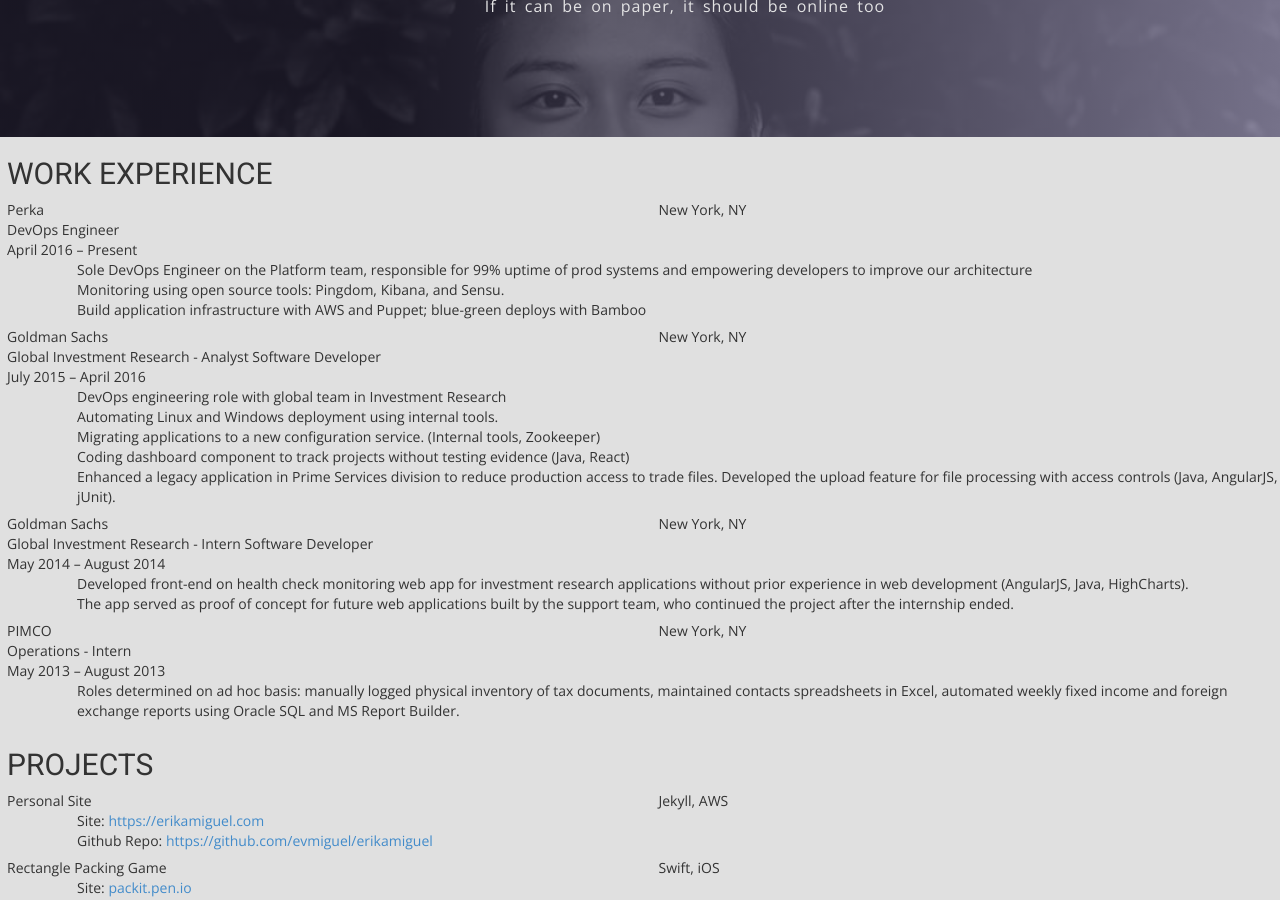
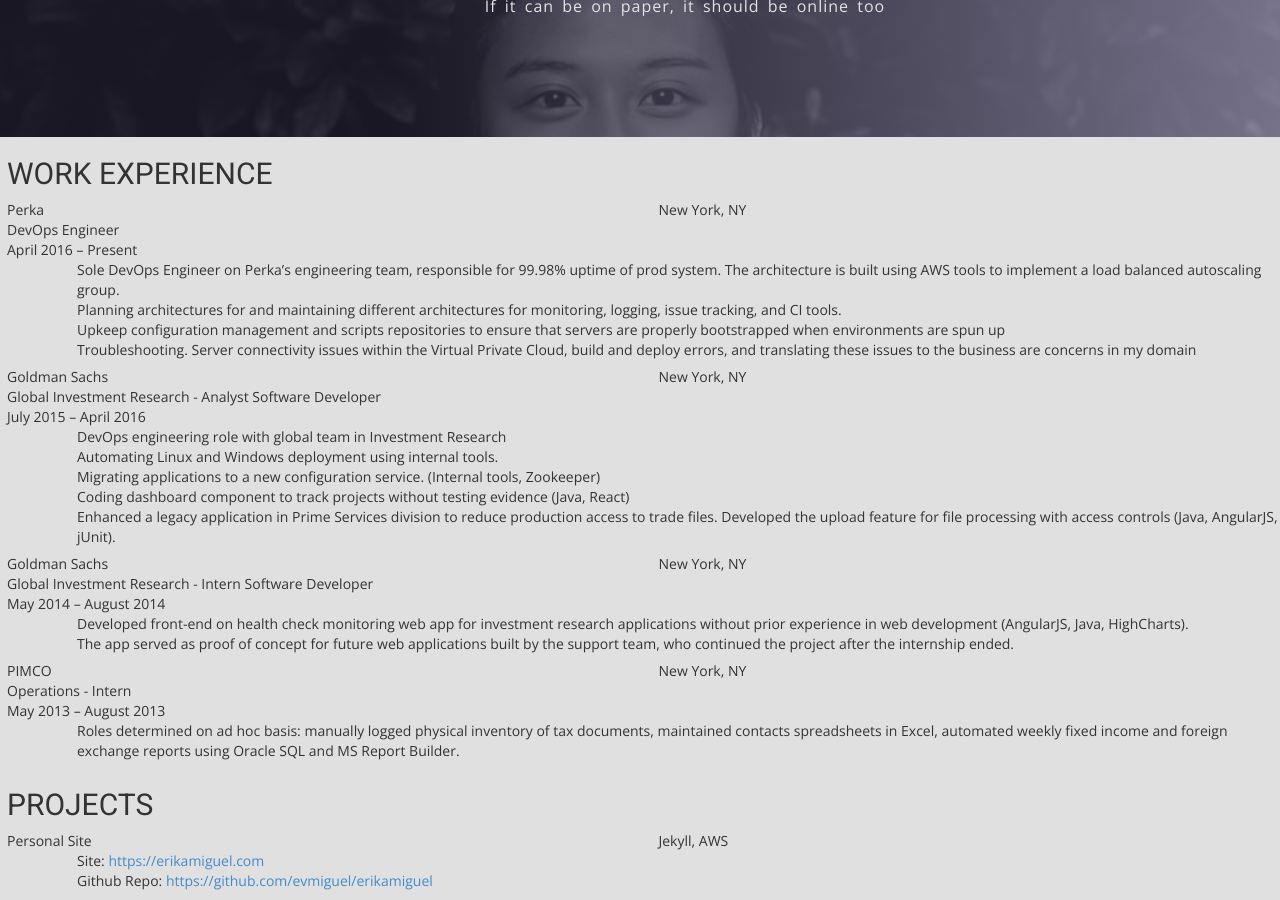
Before and after one commit to evmiguel/erikamiguel, a Jekyll site: the page built from erikamiguel.com/cv.html, in a window 1280 px wide and 900 px high, scrolled down 323 px. Built offline with Jekyll 4.4.1, drawn with Linux system fonts in a browser that asks for light colours; nearby versions of some CDN libraries; some web fonts are replaced.

Commit message:
updated resume

```diff
--- a/erikamiguel.com/cv.html
+++ b/erikamiguel.com/cv.html
@@ -35,9 +35,10 @@
                         <li>April 2016 – Present</li>
                         <li>
                             <ul class="experience">
-                                <li>Sole DevOps Engineer on the Platform team, responsible for 99% uptime of prod systems and empowering developers to improve our architecture</li>
-                                <li>Monitoring using open source tools: Pingdom, Kibana, and Sensu.</li>
-                                <li>Build application infrastructure with AWS and Puppet; blue-green deploys with Bamboo</li>
+                                <li>Sole DevOps Engineer on Perka’s engineering team, responsible for 99.98% uptime of prod system. The architecture is built using AWS tools to implement a load balanced autoscaling group.</li>
+                                <li>Planning architectures for and maintaining different architectures for monitoring, logging, issue tracking, and CI tools.</li>
+                                <li>Upkeep configuration management and scripts repositories to ensure that servers are properly bootstrapped when environments are spun up</li>
+                                <li>Troubleshooting. Server connectivity issues within the Virtual Private Cloud, build and deploy errors, and translating these issues to the business are concerns in my domain</li>
                             </ul>
                         </li>
                     </div>
@@ -178,7 +179,7 @@
     </div>
     <div class="row">
         <div class="col-md-12">
-            <h4> <a href="/resume/E_Miguel_Resume_11042016.pdf" target="_blank">DOWNLOAD</a></h4>
+            <h4> <a href="/resume/E_Miguel_Resume_03122017.pdf" target="_blank">DOWNLOAD</a></h4>
         </div>
     </div>
 </section>
```
Also changed, not shown: 1 other file.
